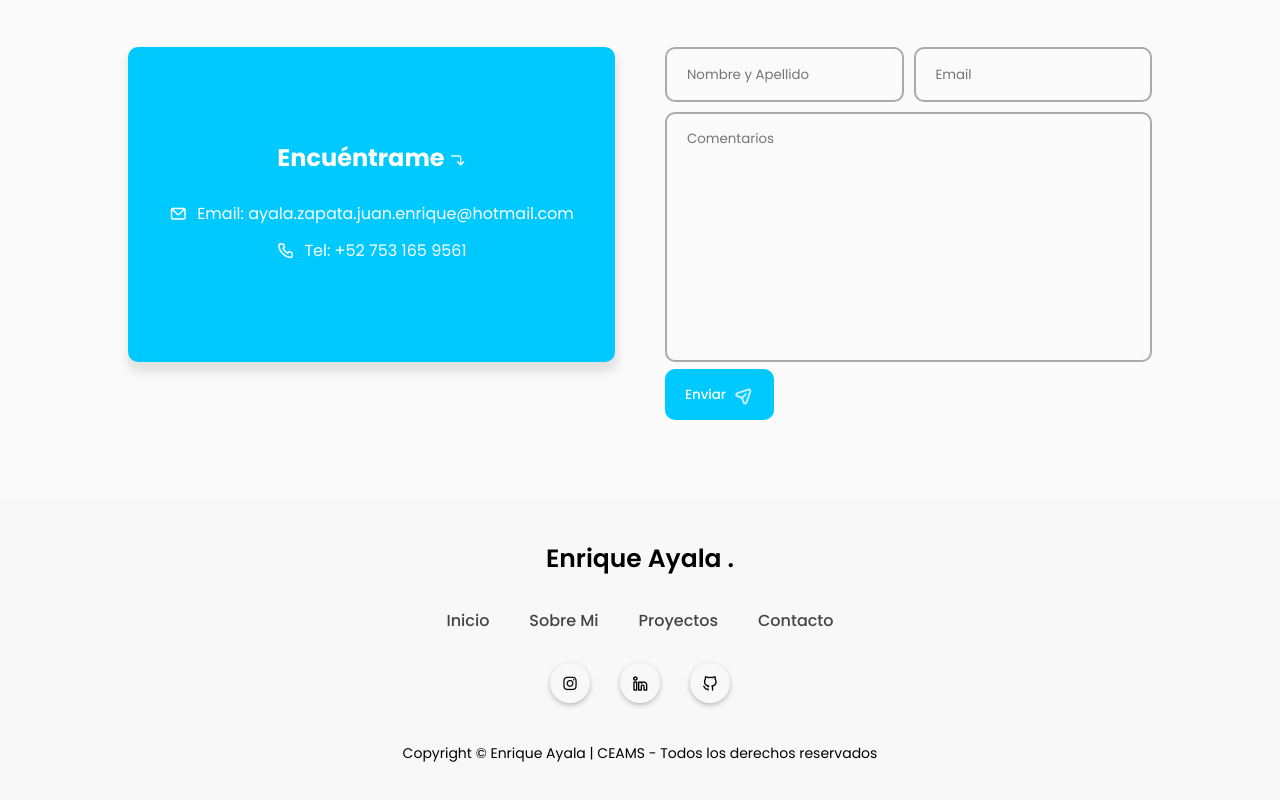
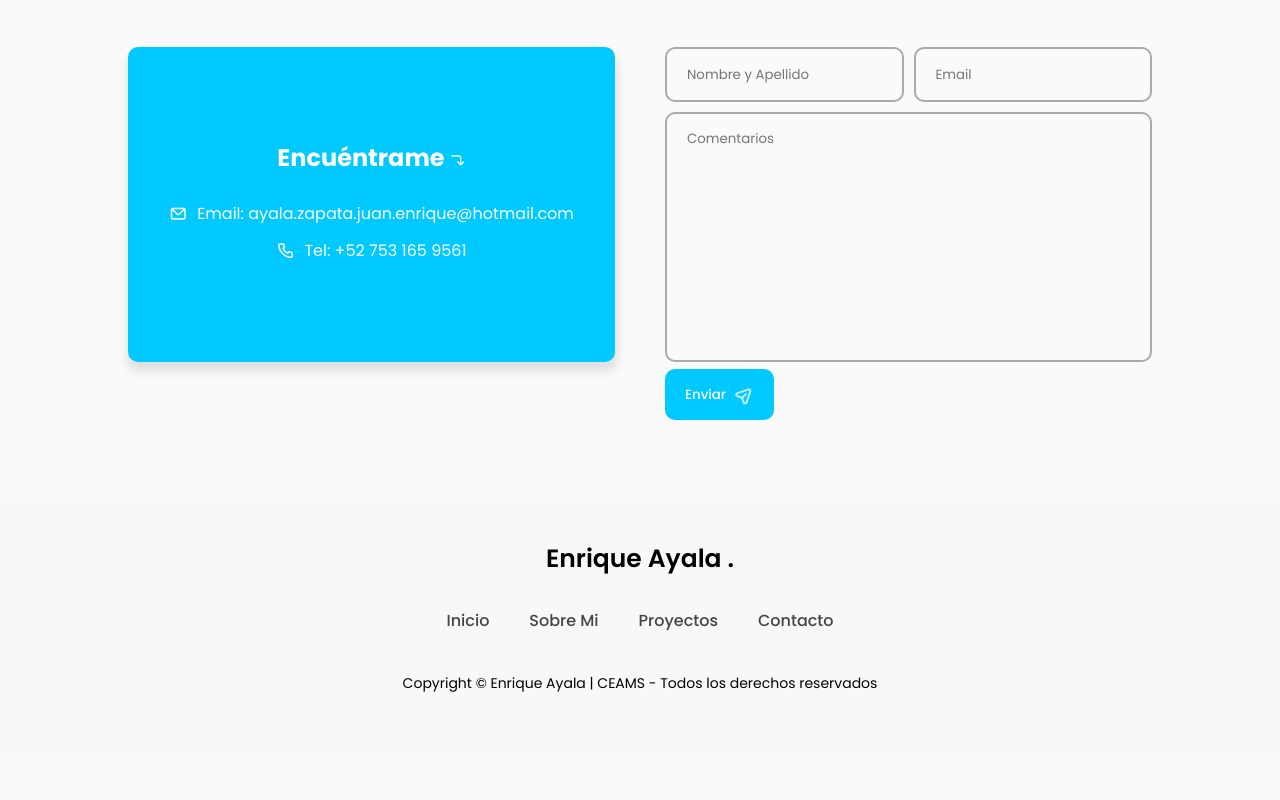
Before and after one commit to KIKW12/enriqueayala, a plain HTML site: page index.html in a window 1280 px wide. Shown: the part 2043-2843 px from the top of the page. After the commit the page ends 2797 px from the top, so only its background shows below. Drawn offline with nearby package versions, Linux system fonts and the light colour scheme; a script that the page names is missing.

Commit message:
Update index.html
Remove footer social links

```diff
--- a/index.html
+++ b/index.html
@@ -220,11 +220,11 @@
                 </li>
             </ul>
         </div>
-        <div class="footer-social-icons">
+       <!-- <div class="footer-social-icons">
             <div id="footer-instagram" class="icon"><i class="uil uil-instagram"></i></div>
             <div id="footer-linkedin" class="icon"><i class="uil uil-linkedin-alt"></i></div>
             <div id="footer-github" class="icon"><i class="uil uil-github-alt"></i></div>
-        </div>
+        </div> -->
         <div class="bottom-footer">
             <p>Copyright &copy; Enrique Ayala | CEAMS - Todos los derechos reservados</p>
         </div>
```
